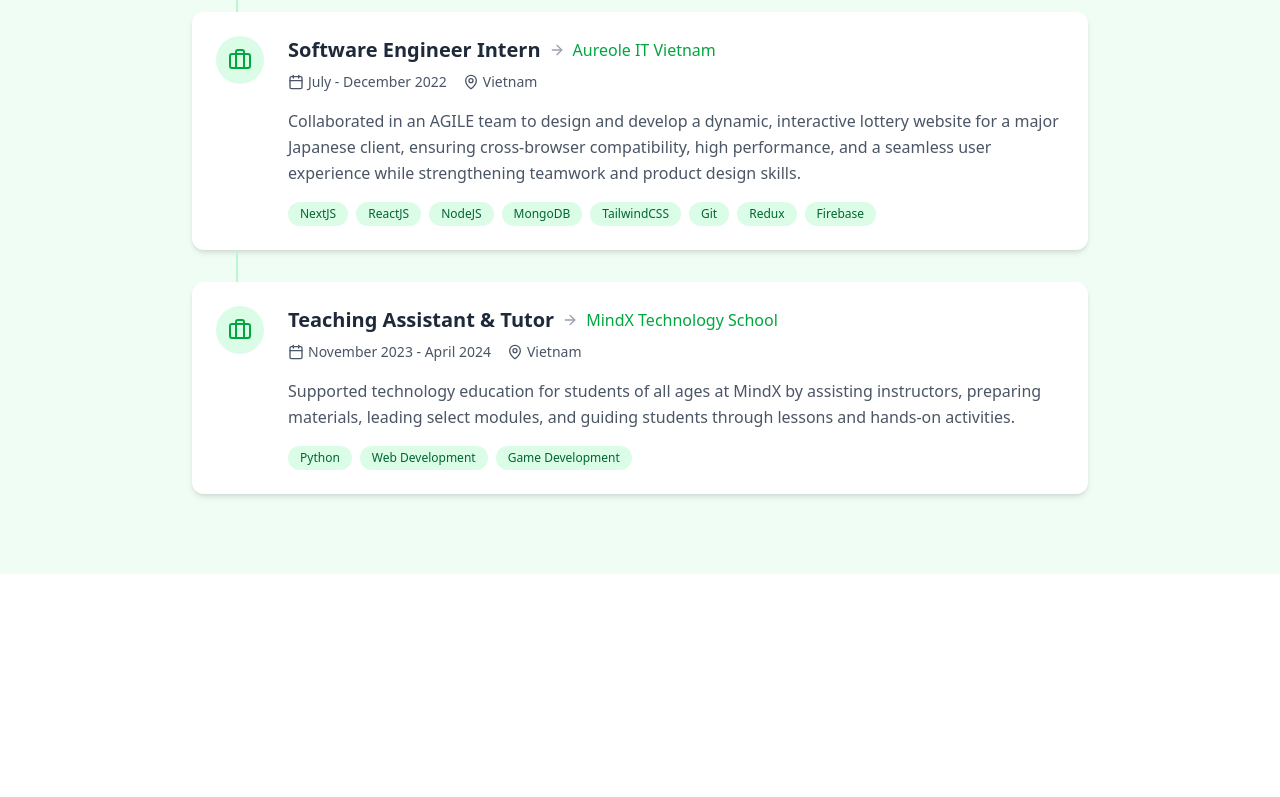
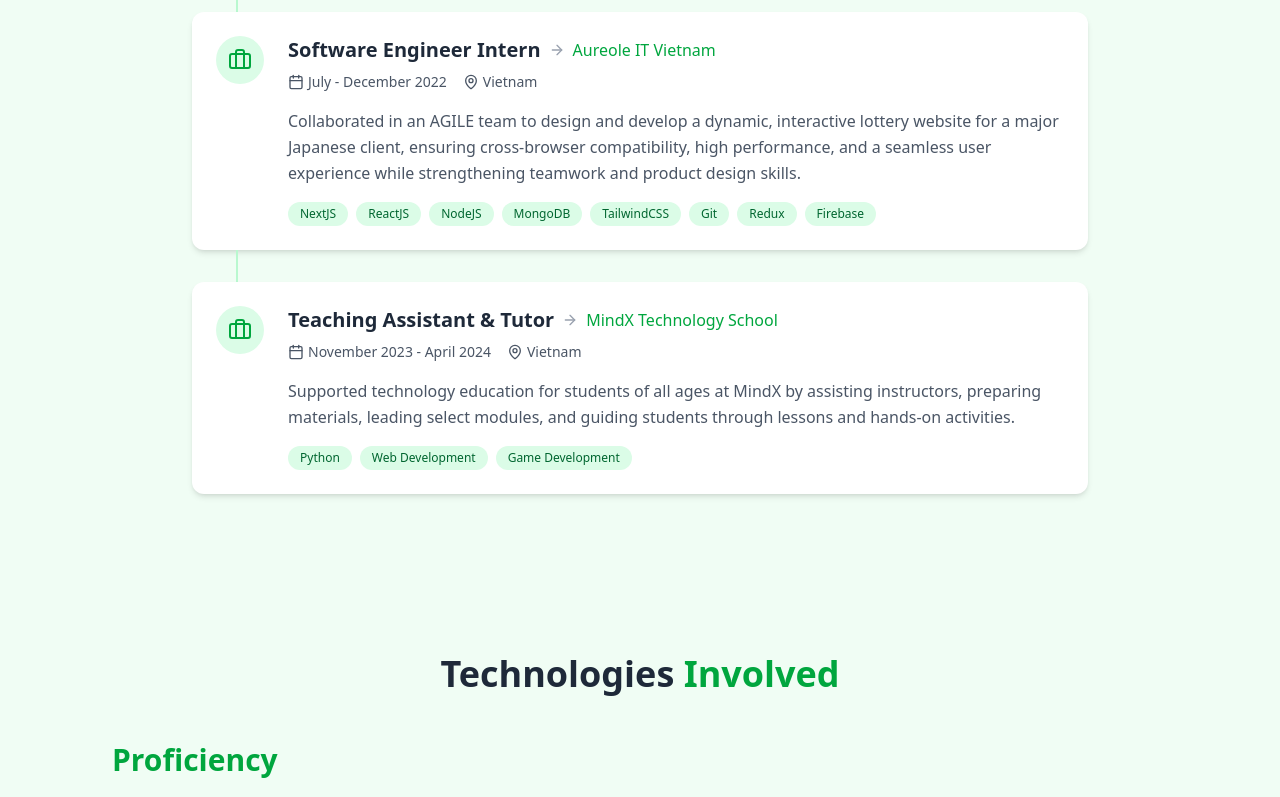
Before and after one commit to Pet3r1512/Me, a React (Vite) app: page / in a window 1280 px wide. Shown: the part 2000-2797 px from the top of the page. Before the commit the page ends 2574 px from the top, so only its background shows below. Built offline with nearby package versions, Linux system fonts and the light colour scheme.

Commit message:
add: new tech stack section to page

```diff
--- a/src/App.tsx
+++ b/src/App.tsx
@@ -5,6 +5,7 @@ import "./App.css";
 import Hero from "./components/Sections/Hero/_index";
 import About from "./components/Sections/About/_index";
 import Experience from "./components/Sections/Experience/_index";
+import TechStack from "./components/Sections/Tech/_index";
 
 export default function App() {
   return (
@@ -15,6 +16,7 @@ export default function App() {
         <Hero />
         <About />
         <Experience />
+        <TechStack />
       </div>
     </ThemeProvider>
   );
```
